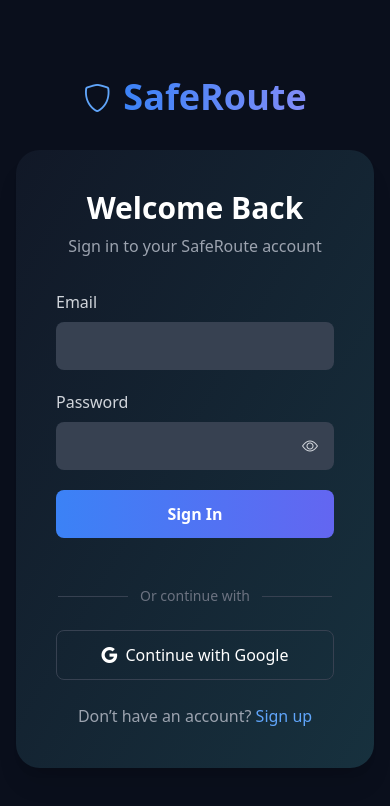
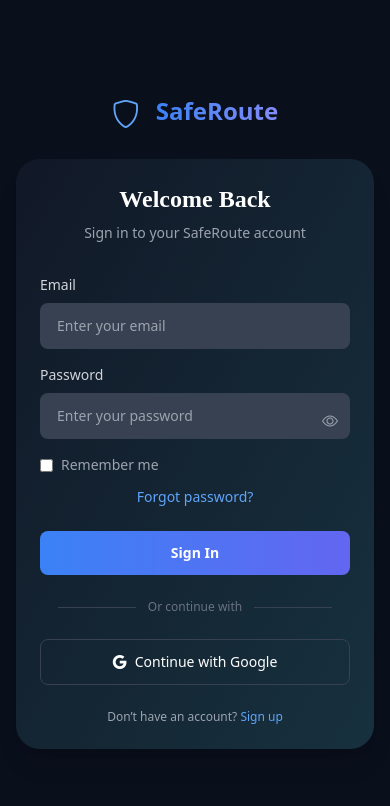
Before and after one commit to Avins-VR/SafeRoute, a React (Vite) app in the folder Client/: page /Login in a window 390 px wide. Shown: the top 806 px of the page. Built offline with nearby package versions, Linux system fonts and the light colour scheme.

Commit message:
Fix: correct publish directory for Netlify

```diff
--- a/Client/src/Login.jsx
+++ b/Client/src/Login.jsx
@@ -2,14 +2,14 @@
 import axios from "axios";
 import { useNavigate } from "react-router-dom";
 
-axios.defaults.withCredentials = true;
+export default function Login() {
+  // ======================= STATE =======================
+  const [showPassword, setShowPassword] = useState(false);
 
-export default function Login() {
-  const [showPassword, setShowPassword] = useState(false);
   const navigate = useNavigate();
+  const togglePassword = () => setShowPassword(!showPassword);
 
-  const API = import.meta.env.VITE_API_URL;
-
+  // ======================= HANDLE LOGIN =======================
   const handleSubmit = async (e) => {
     e.preventDefault();
 
@@ -17,85 +17,133 @@
     const password = e.target.password.value;
 
     try {
-      const response = await axios.post(
-        `${API}/login`,
-        { email, password },
-        { withCredentials: true }
-      );
+      const response = await axios.post("http://localhost:5000/login", {
+        email,
+        password,
+      });
 
-      alert(response.data.message || "Login Successful ✅");
+      alert(response.data.message);
+
+      // 👉 Redirect After Login
       navigate("/about");
-    } catch (err) {
-      alert(err.response?.data?.message || "Login failed ❌");
+    } catch (error) {
+      console.error("Login error:", error);
+      alert(error.response?.data?.message || "Login failed. Try again.");
     }
   };
 
+  // ======================= GOOGLE LOGIN =======================
   const handleGoogleLogin = () => {
-    window.open(`${API}/auth/google`, "_self");
+    window.open("http://localhost:5000/auth/google", "_self");
   };
 
+  // ======================= UI =======================
   return (
-    <div className="min-h-screen flex flex-col items-center justify-center bg-[#0a0f1c] text-white px-4">
-      <div className="flex items-center mb-8">
-        <i className="bi-shield text-blue-400 text-[28px] mr-3"></i>
-        <span className="text-4xl font-bold bg-gradient-to-r from-blue-500 to-indigo-400 bg-clip-text text-transparent">
+    <div className="min-h-screen flex flex-col items-center justify-center bg-[#0a0f1c] text-white font-sans px-4 sm:px-6 md:px-8">
+
+      {/* ------------------ Logo ------------------ */}
+      <div className="flex items-center justify-center mb-8">
+        <i className="bi-shield text-blue-400 w-6 h-6 text-[28px] mr-3 mt-[-14px]"></i>
+        <span className="ml-2 text-2xl sm:text-3xl md:text-4xl font-semibold bg-gradient-to-r from-blue-500 to-indigo-400 bg-clip-text text-transparent">
           SafeRoute
         </span>
       </div>
 
+      {/* ------------------ Login Card ------------------ */}
       <form
         onSubmit={handleSubmit}
-        className="bg-gradient-to-br from-[#111827] to-[#17313E] rounded-3xl shadow-xl p-10 w-full max-w-[450px] text-center"
+        className="bg-gradient-to-br from-[#111827] to-[#17313E] rounded-3xl shadow-xl p-6 sm:p-8 md:p-10 w-full max-w-[450px] text-center"
       >
-        <h2 className="text-3xl font-bold mb-2">Welcome Back</h2>
-        <p className="text-gray-400 mb-8">Sign in to your SafeRoute account</p>
+        {/* Heading */}
+        <h2 className="text-2xl sm:text-3xl font-bold mb-2 font-['Orbitron']">
+          Welcome Back
+        </h2>
 
-        <div className="mb-5 text-left">
-          <label className="text-gray-300 mb-2 block">Email</label>
+        {/* Subtitle */}
+        <p className="text-gray-400 text-sm sm:text-base mb-8">
+          Sign in to your SafeRoute account
+        </p>
+
+        {/* ------------------ Email ------------------ */}
+        <div className="text-left mb-4">
+          <label className="block text-gray-300 text-sm sm:text-base mb-2">
+            Email
+          </label>
+
           <input
             name="email"
             type="email"
-            className="w-full p-3 rounded-lg bg-[#374151] focus:border-blue-500 outline-none"
+            placeholder="Enter your email"
+            className="w-full px-4 py-3 rounded-lg bg-[#374151] border border-transparent
+            focus:border-blue-500 focus:outline-none text-sm sm:text-base"
             required
           />
         </div>
 
-        <div className="mb-5 text-left relative">
-          <label className="text-gray-300 mb-2 block">Password</label>
+        {/* ------------------ Password ------------------ */}
+        <div className="text-left mb-4 relative">
+          <label className="block text-gray-300 text-sm sm:text-base mb-2">
+            Password
+          </label>
+
           <input
             name="password"
             type={showPassword ? "text" : "password"}
-            className="w-full p-3 rounded-lg bg-[#374151] focus:border-blue-500 outline-none pr-12"
+            placeholder="Enter your password"
+            className="w-full px-4 py-3 rounded-lg bg-[#374151] border border-transparent
+            focus:border-blue-500 focus:outline-none pr-10 text-sm sm:text-base"
             required
           />
+
+          {/* Eye icon */}
           <i
-            className={`bi ${showPassword ? "bi-eye-slash" : "bi-eye"} absolute right-4 top-[55%] text-gray-300 cursor-pointer`}
-            onClick={() => setShowPassword(!showPassword)}
+            className={`bi ${showPassword ? "bi-eye-slash" : "bi-eye"} absolute right-3 top-11 text-gray-400 cursor-pointer`}
+            onClick={togglePassword}
           ></i>
         </div>
 
-        <button className="w-full bg-gradient-to-r from-blue-500 to-indigo-500 py-3 rounded-lg font-semibold hover:opacity-90 mb-6">
+        {/* ------------------ Remember + Forgot ------------------ */}
+        <div className="flex flex-col sm:flex-row sm:justify-between sm:items-center mb-6 text-sm gap-3 sm:gap-0">
+          <label className="flex items-center text-gray-400">
+            <input type="checkbox" className="mr-2" /> Remember me
+          </label>
+
+          <a href="#" className="text-blue-400 hover:underline">
+            Forgot password?
+          </a>
+        </div>
+
+        {/* ------------------ Login Button ------------------ */}
+        <button
+          type="submit"
+          className="w-full bg-gradient-to-r from-blue-500 to-indigo-500 py-3 rounded-lg font-semibold hover:opacity-90 transition text-sm sm:text-base"
+        >
           Sign In
         </button>
 
-        <div className="my-6 flex items-center justify-center text-gray-500 text-sm">
+        {/* Divider */}
+        <div className="my-6 flex items-center justify-center text-gray-500 text-xs sm:text-sm">
           <span className="border-t border-gray-700 w-1/4"></span>
           <span className="mx-3">Or continue with</span>
           <span className="border-t border-gray-700 w-1/4"></span>
         </div>
 
+        {/* ------------------ Google Button ------------------ */}
         <button
           type="button"
           onClick={handleGoogleLogin}
-          className="w-full flex items-center justify-center border border-gray-700 py-3 rounded-lg hover:bg-[#111827]"
+          className="w-full flex items-center justify-center border border-gray-700 py-3 rounded-lg hover:bg-[#111827] transition text-sm sm:text-base"
         >
           <i className="bi bi-google me-2"></i>
           Continue with Google
         </button>
 
-        <p className="mt-6 text-gray-400">
+        {/* Signup redirect */}
+        <p className="mt-6 text-gray-400 text-xs sm:text-sm">
           Don’t have an account?{" "}
-          <a href="/signup" className="text-blue-400">Sign up</a>
+          <a href="/signup" className="text-blue-400 hover:underline">
+            Sign up
+          </a>
         </p>
       </form>
     </div>
--- a/Client/src/Signup.jsx
+++ b/Client/src/Signup.jsx
@@ -9,7 +9,7 @@
   const [showConfirmPassword, setShowConfirmPassword] = useState(false);
   const navigate = useNavigate();
 
-  const API = import.meta.env.VITE_API_URL; // ✅ Backend URL from .env
+  const API = import.meta.env.VITE_API_URL;
 
   const handleGoogleLogin = () => {
     window.open(`${API}/auth/google`, "_self");
@@ -44,95 +44,112 @@
 
   return (
     <div className="min-h-screen flex flex-col items-center justify-center bg-[#0a0f1c] text-white font-sans px-4 py-10">
+
+      {/* Logo */}
       <div className="flex items-center justify-center mb-8">
         <i className="bi-shield text-blue-400 w-6 h-6 text-[28px] mr-3 mt-[-13px]"></i>
-        <span className="ml-2 text-4xl font-bold bg-gradient-to-r from-blue-500 to-indigo-400 bg-clip-text text-transparent">
+        <span className="ml-2 text-3xl sm:text-4xl font-bold bg-gradient-to-r from-blue-500 to-indigo-400 bg-clip-text text-transparent">
           SafeRoute
         </span>
       </div>
 
+      {/* Form */}
       <form
         onSubmit={handleSubmit}
-        className="bg-gradient-to-br from-[#111827] to-[#17313E] rounded-3xl shadow-xl w-full max-w-[500px] text-center p-10"
+        className="bg-gradient-to-br from-[#111827] to-[#17313E] rounded-3xl shadow-xl w-full max-w-[500px] text-center p-6 sm:p-8 md:p-10"
       >
-        <h2 className="text-3xl font-bold mb-2">Create Account</h2>
-        <p className="text-gray-400 mb-8">Join SafeRoute for safer journeys</p>
+        <h2 className="text-2xl sm:text-3xl font-bold mb-2">Create Account</h2>
+        <p className="text-gray-400 text-sm sm:text-base mb-8">
+          Join SafeRoute for safer journeys
+        </p>
 
-        <div className="mb-6 text-left">
-          <label className="text-gray-300 mb-2 block">Full Name</label>
+        {/* Full Name */}
+        <div className="text-left mb-6">
+          <label className="block text-gray-300 text-sm mb-2 sm:mb-3">Full Name</label>
           <input
             name="fullName"
             type="text"
-            className="w-full p-3 rounded-lg bg-[#374151] focus:border-blue-500 outline-none"
+            placeholder="Enter your full name"
+            className="w-full px-4 py-3 rounded-lg bg-[#374151] border border-transparent focus:border-blue-500 focus:outline-none text-sm sm:text-base"
             required
           />
         </div>
 
-        <div className="mb-6 text-left">
-          <label className="text-gray-300 mb-2 block">Email</label>
+        {/* Email */}
+        <div className="text-left mb-6">
+          <label className="block text-gray-300 text-sm mb-2 sm:mb-3">Email</label>
           <input
             name="email"
             type="email"
-            className="w-full p-3 rounded-lg bg-[#374151] focus:border-blue-500 outline-none"
+            placeholder="Enter your email"
+            className="w-full px-4 py-3 rounded-lg bg-[#374151] border border-transparent focus:border-blue-500 focus:outline-none text-sm sm:text-base"
             required
           />
         </div>
 
-        <div className="mb-6 text-left relative">
-          <label className="text-gray-300 mb-2 block">Password</label>
+        {/* Password */}
+        <div className="text-left mb-6 relative">
+          <label className="block text-gray-300 text-sm mb-2 sm:mb-3">Password</label>
           <input
             name="password"
             type={showPassword ? "text" : "password"}
-            className="w-full p-3 rounded-lg bg-[#374151] focus:border-blue-500 outline-none pr-10"
+            placeholder="Enter your password"
+            className="w-full px-4 py-3 rounded-lg bg-[#374151] border border-transparent focus:border-blue-500 focus:outline-none pr-10 text-sm sm:text-base"
             required
           />
           <i
-            className={`bi ${showPassword ? "bi-eye-slash" : "bi-eye"} absolute right-4 top-[55%] text-gray-300 cursor-pointer`}
+            className={`bi ${showPassword ? "bi-eye-slash" : "bi-eye"} absolute right-4 top-[55%] text-gray-400 cursor-pointer`}
             onClick={() => setShowPassword(!showPassword)}
           ></i>
         </div>
 
-        <div className="mb-6 text-left relative">
-          <label className="text-gray-300 mb-2 block">Confirm Password</label>
+        {/* Confirm Password */}
+        <div className="text-left mb-6 relative">
+          <label className="block text-gray-300 text-sm mb-2 sm:mb-3">Confirm Password</label>
           <input
             name="confirmPassword"
             type={showConfirmPassword ? "text" : "password"}
-            className="w-full p-3 rounded-lg bg-[#374151] focus:border-blue-500 outline-none pr-10"
+            placeholder="Confirm your password"
+            className="w-full px-4 py-3 rounded-lg bg-[#374151] border border-transparent focus:border-blue-500 focus:outline-none pr-10 text-sm sm:text-base"
             required
           />
           <i
-            className={`bi ${showConfirmPassword ? "bi-eye-slash" : "bi-eye"} absolute right-4 top-[55%] text-gray-300 cursor-pointer`}
-            onClick={() =>
-              setShowConfirmPassword(!showConfirmPassword)
-            }
+            className={`bi ${showConfirmPassword ? "bi-eye-slash" : "bi-eye"} absolute right-4 top-[55%] text-gray-400 cursor-pointer`}
+            onClick={() => setShowConfirmPassword(!showConfirmPassword)}
           ></i>
         </div>
 
+        {/* Submit */}
         <button
           type="submit"
-          className="w-full bg-gradient-to-r from-blue-500 to-indigo-500 py-3 rounded-lg font-semibold hover:opacity-90 transition"
+          className="w-full bg-gradient-to-r from-blue-500 to-indigo-500 py-3 rounded-lg font-semibold hover:opacity-90 transition shadow-md text-sm sm:text-base"
         >
           Create Account
         </button>
 
-        <div className="my-6 flex items-center justify-center text-gray-500 text-sm">
+        {/* Divider */}
+        <div className="my-6 flex items-center justify-center text-gray-500 text-xs sm:text-sm">
           <span className="border-t border-gray-700 w-1/4"></span>
           <span className="mx-3">Or continue with</span>
           <span className="border-t border-gray-700 w-1/4"></span>
         </div>
 
+        {/* Google Login */}
         <button
           type="button"
           onClick={handleGoogleLogin}
-          className="w-full flex items-center justify-center border border-gray-700 py-3 rounded-lg hover:bg-[#111827]"
+          className="w-full flex items-center justify-center border border-gray-700 py-3 rounded-lg hover:bg-[#111827] transition text-sm sm:text-base"
         >
           <i className="bi bi-google me-2 text-red-500"></i>
           Continue with Google
         </button>
 
-        <p className="mt-6 text-gray-400">
+        {/* Login Link */}
+        <p className="mt-6 text-gray-400 text-xs sm:text-sm">
           Already have an account?{" "}
-          <a href="/login" className="text-blue-400">Sign in</a>
+          <a href="/login" className="text-blue-400 hover:underline">
+            Sign in
+          </a>
         </p>
       </form>
     </div>
```
